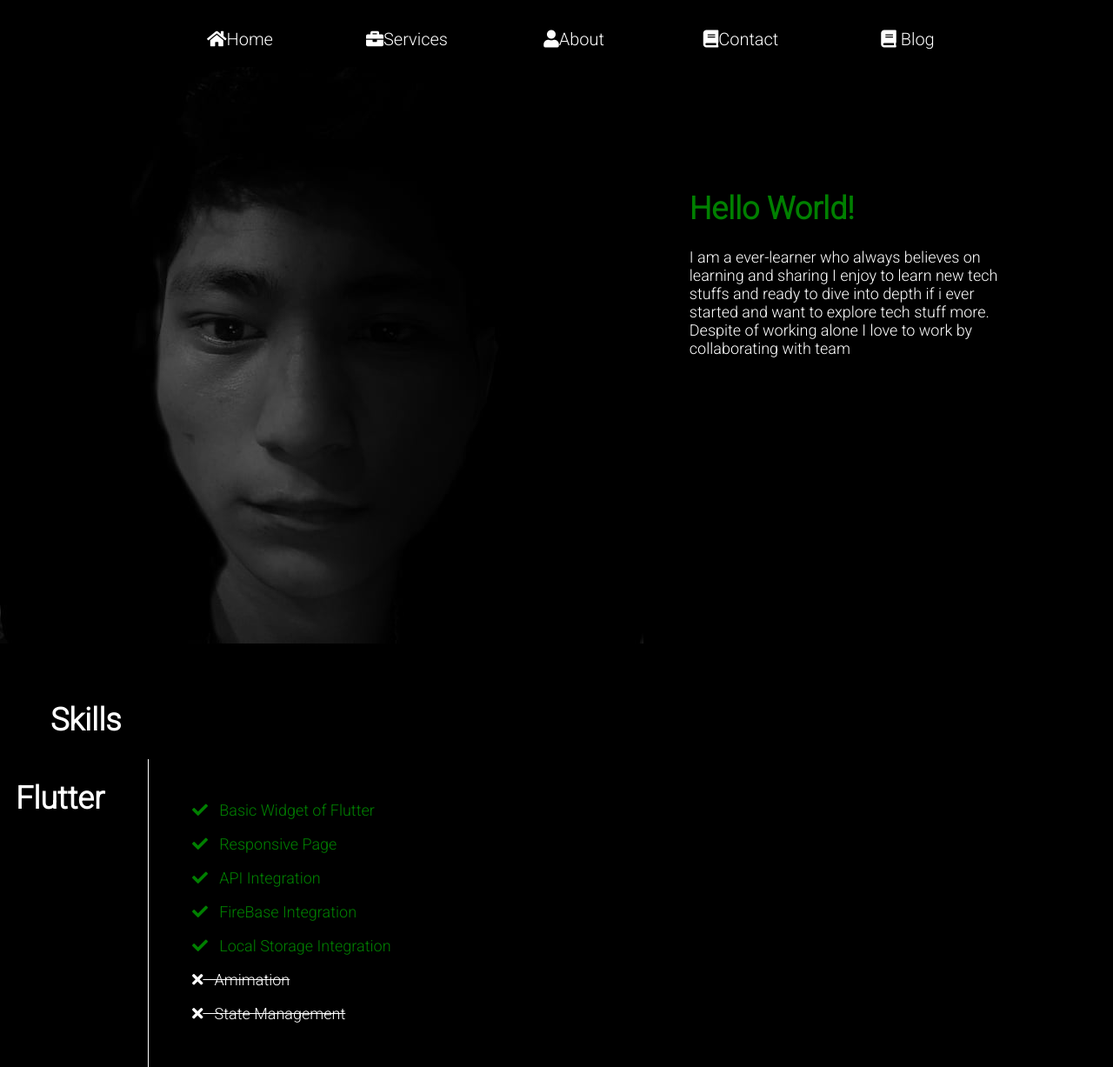
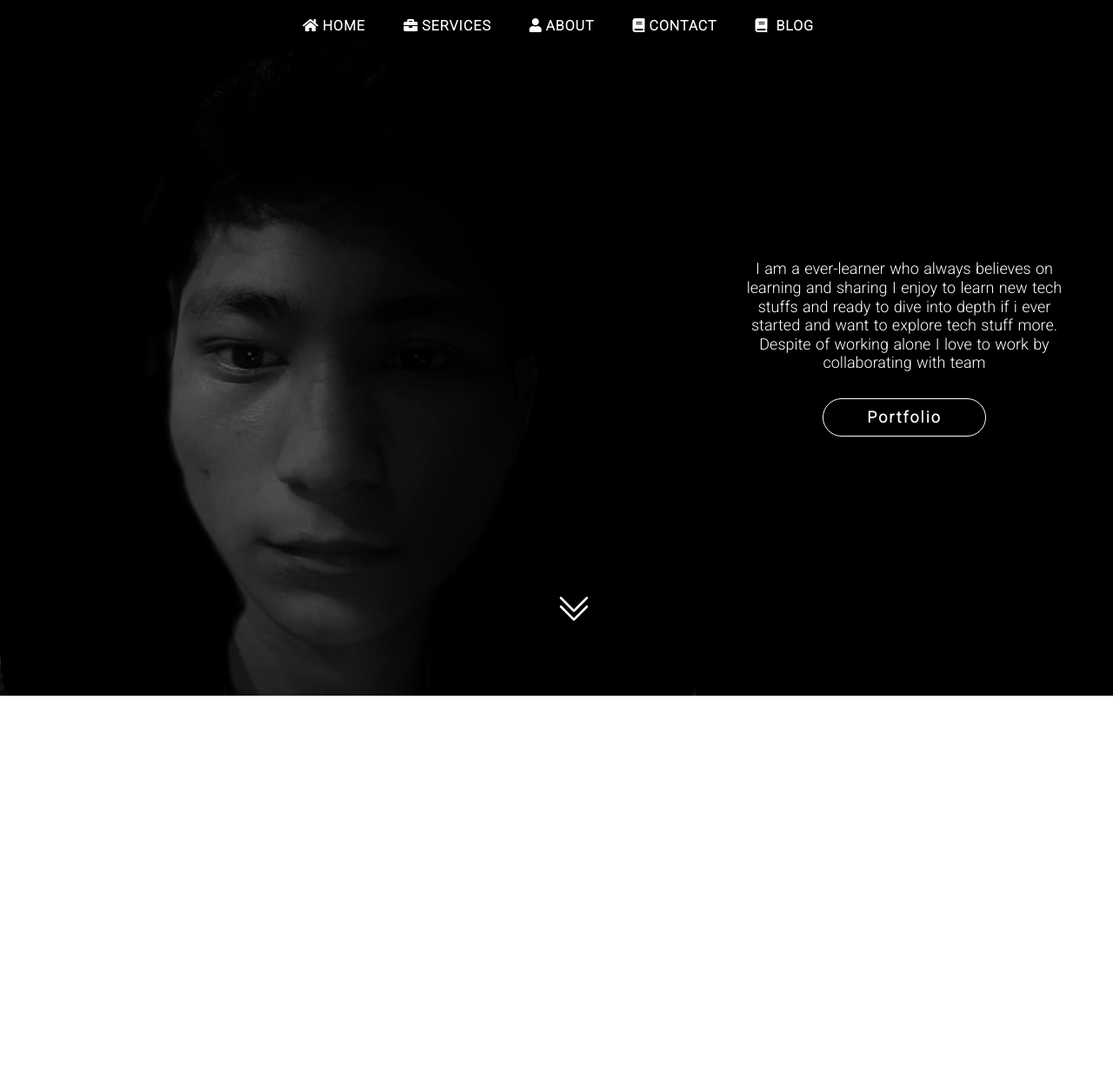
Before and after one commit to Bibhukiju/Portfolio, a plain HTML site: page index.html in a window 1280 px wide. Shown: the top 1227 px of the page at 87% size. After the commit the page ends 800 px from the top, so only its background shows below. Drawn offline with Linux system fonts and the light colour scheme.

Commit message:
improve landing page

```diff
--- a/css/style.css
+++ b/css/style.css
@@ -1,77 +1,125 @@
+* {
+  margin: 0;
+  padding: 0;
+  box-sizing: border-box;
+}
 body {
-      background-image: url(../images/face.jpg);
-      background-repeat: no-repeat;
-      background-color: black;
   font: normal 300 18px "Roboto", sans-serif;
 }
 
-    #menu-nav {
-      max-width: 1000px;
-      margin: 13px auto;
+html {
+  font-size: 8px;
+}
+header {
+  height: 100vh;
+  width: 100vw;
+  /* background-image: url(../images/face.jpg); */
+  /* background-repeat: no-repeat; */
   background-color: black;
-      border-radius: 4px;
-      box-shadow: 0 2px 5px rgba(0, 0, 0, 0.3);
+  position: relative;
 }
 
-    #navigation-bar ul {
-      border-radius: 4px;
-      overflow: hidden;
+.wall {
+  position: absolute;
+  width: 100vw;
+  height: 100vh;
+  background: transparent;
+  /* text-align: center; */
+  color: white;
+  display: flex;
+}
 
+.wall img {
 }
-    #navigation-bar li {
-      float: left;
-      width: 20%;
+
+.wall .content {
+  height: 50vh;
+  align-self: center;
+  padding: 0 50px;
+  display: flex;
+  flex-direction: column;
+  justify-content: center;
+  align-items: center;
+  word-spacing: 1px;
+  line-height: 120%;
+  text-align: center;
 }
-    #navigation-bar li:hover a::before {
-      right: 0;
-      left: 0;
+
+.wall .content a {
+  text-decoration: none;
+  color: white;
+  margin-top: 30px;
+  border: 1px solid white;
+  padding: 10px 50px;
+  border-radius: 50px;
+  font-weight: bold;
+  letter-spacing: 2px;
+  transition: 0.5s;
 }
-    #navigation-bar a {
+
+.wall .content a:hover {
+  background-color: white;
+  color: black;
+  /* transform: translateY(5px); */
+  transform: scale(1.1);
+}
+
+nav {
+  position: absolute;
+  top: 20px;
+  width: 100%;
+}
+
+header nav ul {
+  list-style: none;
+  display: flex;
+  justify-content: center;
+  font-size: 2rem;
+}
+header nav ul li {
+  margin: 0 20px;
+}
+
+header nav ul li i {
+  margin: 0 4px;
+}
+
+header nav ul a {
+  text-decoration: none;
   color: white;
-      font-size: 20px;
-      text-decoration: none;
-      text-align: center;
-      padding: 20px 0;
-      display: block;
+  font-weight: bold;
+  letter-spacing: 1px;
+  text-transform: uppercase;
   position: relative;
   transition: all 0.3s ease;
 }
-    #navigation-bar a:hover {
-      color: green;
-    }
-    #navigation-bar a::before {
+
+header nav ul a::before {
   content: "";
   transition: all 0.4s ease-in-out;
   position: absolute;
-      right: 50%;
-      left: 50%;
-      bottom: 0;
-      height: 2px;
-      background-color: green;
-    }
-    #navigation-bar a:hover::before {
-      right: 0;
-      left: 0;
+  bottom: -3px;
+  height: 1px;
+  width: 0%;
+  background-color: white;
 }
 
-    li {
-      list-style: none;
+header nav ul a:hover::before {
+  width: 100%;
 }
 
-    .mydesc {
-      float: right;
-	  height: 40%;
-      width: 30%;
-      margin: 100;
+header svg {
+  position: absolute;
+  color: white;
+  width: 5rem;
+  height: 5rem;
+  left: 50%;
+  right: 50%;
+  bottom: 10vh;
+  transition: 0.6s;
+  cursor: pointer;
 }
-    p{
-      color:green;
 
+header svg:hover {
+  transform: translateY(5vh);
 }
-    .vl {
-      border-left: 1px solid white;
-      height: 500px;
-      float: left;
-      margin-left: 50;
-      margin-right: 50;
-    }
--- a/index.html
+++ b/index.html
@@ -14,9 +14,18 @@
   </head>
 
   <body>
-    <div style="height: 100%; width: 100%;">
-      <div id="menu-nav">
-        <div id="navigation-bar">
+     <header>
+       <div class="wall">
+         <img src="./images/face.jpg" alt="">
+         <div class="content">
+          I am a ever-learner who always believes on learning and sharing I
+          enjoy to learn new tech stuffs and ready to dive into depth if i ever
+          started and want to explore tech stuff more. Despite of working alone
+          I love to work by collaborating with team
+           <a href="#">Portfolio</a>
+         </div>
+       </div>
+    <nav>
       <ul>
         <li>
           <a href="#"><i class="fa fa-home"></i><span>Home</span></a>
@@ -36,55 +45,28 @@
           <a href="#"><i class="fa fa-book"></i> <span>Blog</span></a>
         </li>
       </ul>
+    </nav>
+
+    <svg width="1em" height="1em" viewBox="0 0 16 16" class="bi bi-chevron-double-down" fill="currentColor" xmlns="http://www.w3.org/2000/svg">
+      <path fill-rule="evenodd" d="M1.646 6.646a.5.5 0 0 1 .708 0L8 12.293l5.646-5.647a.5.5 0 0 1 .708.708l-6 6a.5.5 0 0 1-.708 0l-6-6a.5.5 0 0 1 0-.708z"/>
+      <path fill-rule="evenodd" d="M1.646 2.646a.5.5 0 0 1 .708 0L8 8.293l5.646-5.647a.5.5 0 0 1 .708.708l-6 6a.5.5 0 0 1-.708 0l-6-6a.5.5 0 0 1 0-.708z"/>
+    </svg>
+
+  </header>
+ <!-- <div class="myknowledge">
+   <div class="div">
+     Basic Widget of Flutter
+     Responsive Page
+     API Integration
+     FireBase Integration
+     Local Storage Integration
+     State Management
+     Amimation
    </div>
+   <div class="other">
+     asdf
    </div>
-      <div class="mydesc">
-        <h1 style="color: green;">
-          Hello World!
-        </h1>
-        <p style="color: white;">
-          I am a ever-learner who always believes on learning and sharing I
-          enjoy to learn new tech stuffs and ready to dive into depth if i ever
-          started and want to explore tech stuff more. Despite of working alone
-          I love to work by collaborating with team
-        </p>
-      </div>
-    </div>
-    <div style="height: 100%; width: 100%;">
-      <h1 style="color:white; margin-left: 50; margin-top: 10;">
-        Skills
-      </h1>
-      <div>
-        <div style="margin-left: 10; float: left;">
-          <h1 style="color: white;">Flutter</h1>
-        </div>
-        <div class="vl"></div>
-        <div style="padding: 30;">
-          <li>
-            <p>
-              <i class="fa fa-check"></i><span>&nbsp &nbspBasic Widget of Flutter</span>
-            </p>
-          </li>
-          <li>
-            <p><i class="fa fa-check"></i><span>&nbsp &nbspResponsive Page</span></p>
-          </li>
-          <li>
-            <p><i class="fa fa-check"></i><span>&nbsp &nbspAPI Integration</span></p>
-          </li>
-          <li>
-            <p><i class="fa fa-check"></i><span>&nbsp &nbspFireBase Integration</span></p>
-          </li>
-          <li>
-            <p ><i class="fa fa-check"></i><span>&nbsp &nbspLocal Storage Integration</span></p>
-          </li>
-          <li>
-            <p style="color:white"><i class="fa fa-times "></i><span style="text-decoration: line-through;">&nbsp &nbspAmimation</span></p>
-          </li>
-          <li>
-            <p style="color:white"><i class="fa fa-times "></i><span style="text-decoration: line-through;">&nbsp &nbspState Management</span></p>
-          </li>
-        </div>
-      </div>
-    </div>
+ </div> -->
+
   </body>
 </html>
```
Lines whose indentation alone changed are shown as unchanged.
